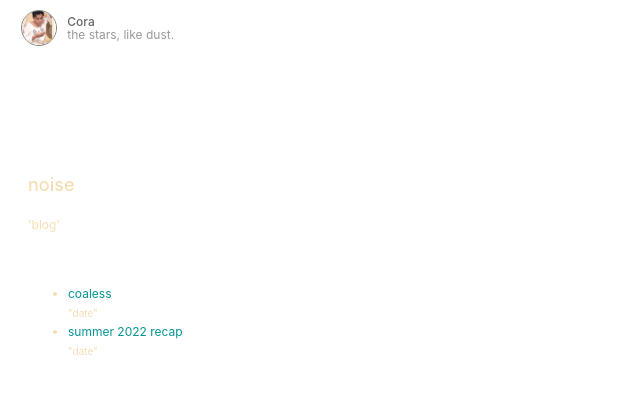
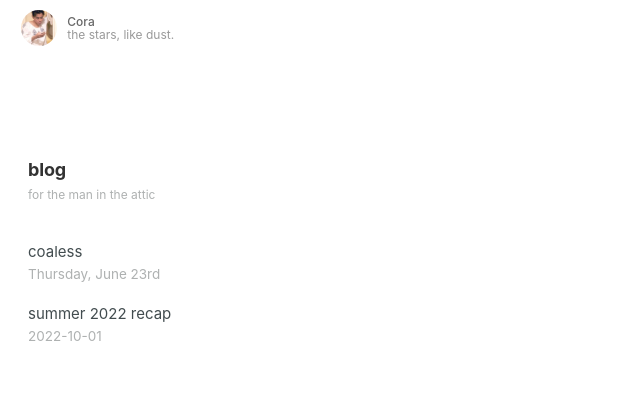
Before and after one commit to cora-type/nextjs-blog, a Next.js app: page /blog in a window 1280 px wide. Shown: the top 394 px of the page, without its empty margins (0-640 px from the left). Built offline with nearby package versions, Linux system fonts and the light colour scheme.

Commit message:
styling changes

```diff
--- a/components/layout.js
+++ b/components/layout.js
@@ -20,7 +20,7 @@ export default function Layout({ children, home }) {
                 <Image
                   priority
                   src="/images/profile.jpg"
-                  className={utilStyles.borderCircle}
+                  className={styles.borderCircle}
                   height={36}
                   width={36}
                   alt={name}
@@ -43,7 +43,7 @@ export default function Layout({ children, home }) {
                     <Image
                       priority
                       src="/images/profile.jpg"
-                      className={utilStyles.borderCircle}
+                      className={styles.borderCircle}
                       height={36}
                       width={36}
                       alt={name}
--- a/pages/blog.js
+++ b/pages/blog.js
@@ -1,5 +1,5 @@
 import Layout from "../components/layout";
-import utilStyles from "../styles/utils.module.css";
+import styles from "../styles/blog.module.css";
 import { getSortedPostsData } from "../lib/posts";
 import Link from "next/link";
 
@@ -9,18 +9,18 @@ import React from "react";
 export default function Blog({ allPostsData }) {
   return (
     <Layout>
-      <section className={`${utilStyles.headingMd} ${utilStyles.padding1px}`}>
-        <div className="">
-          <h2 className={utilStyles.headingLg}>noise</h2>
-        </div>
-        <div className={utilStyles.lightText}>'blog'</div>
-        <ul className={`${utilStyles.list} ${utilStyles.spacing}`}>
+      <section className={styles.section}>
+        <div className={styles.title}>blog</div>
+        <div className={styles.titleAbout}>for the man in the attic</div>
+      </section>
+      <section className={styles.section}>
+        <ul className={styles.list}>
           {allPostsData.map(({ id, date, title }) => (
-            <li className={utilStyles.listItem} key={id}>
+            <li className={styles.listItem} key={id}>
               <Link href={`/blog/${id}`}>
-                <div className={utilStyles.blogTitle}>{title}</div>
+                <div className={styles.heading}>{title}</div>
               </Link>
-              <small className={utilStyles.lightText}>"date"</small>
+              {<small className={styles.subHeading}>{date}</small>}
             </li>
           ))}
         </ul>
--- a/posts/coalesce.md
+++ b/posts/coalesce.md
@@ -1,6 +1,6 @@
 ---
 title: "coaless"
-date: "2022-10-27 12:39:00"
+date: "Thursday, June 23rd"
 ---
 
 This was a fun little project I scrapped together in a week using Reddit's Python API Wrapper (PRAW). Simply put it does a reddit based google search because reddit seems to be the only reliable place for general information and queries, and regular people are rapidly catching on. Looking up _"best olive oil"_ if you're just getting into cooking on Google alone will bombard you with advertisments, blog posts about advertisements, or just misinformation alltogether. However, looking the same thing up using Reddit's search engine will give you absolutely nothing because it's terrible to use and grossly unreliable. Using best of both worlds with Google's tried & true search algo and Reddit's database of endless, authentic information into one seamless process just makes it all way easier - rather than clicking link after link in Google, the webapp simply gathers all the comments into one place with their respective titles/labels. In hindsight, I think this would've been better as an extension rather than a whole separate webapp, maybe something I might work on in the future.
--- /dev/null
+++ b/styles/blog.module.css
@@ -0,0 +1,33 @@
+.title {
+  font-weight: 700;
+  font-size: 1.5rem;
+  color: #323232;
+  letter-spacing: -0.01125rem;
+}
+
+.titleAbout {
+  color: #aeb1b1;
+}
+
+.list {
+  list-style: none;
+  padding: 0;
+  margin: 0;
+}
+
+.listItem {
+  margin-bottom: 16px;
+}
+
+.heading {
+  color: rgb(66, 76, 79);
+  font-size: 1.25rem;
+}
+
+.subHeading {
+  color: #aeb1b1;
+  font-size: 1.125rem;
+}
+.section {
+  margin-bottom: 3rem;
+}
--- a/styles/global.css
+++ b/styles/global.css
@@ -39,16 +39,6 @@ img {
 ::selection {
   background-color: #bc6c25;
   color: #fff;
-}
-
-h2 {
-  font-weight: 500;
-}
-
-.verbal-abuse {
-  fill: white;
-  height: 36px;
-  width: 36px;
 }
 
 .postsLink {
@@ -94,3 +84,24 @@ h2 {
 .bread-active > a {
   color: #fff;
 }
+
+/* header  */
+
+.user {
+  display: inline-flex;
+  padding: 0 8pt;
+  justify-content: center;
+  align-items: center;
+  width: max-content;
+  max-width: 100%;
+}
+
+.borderCircle {
+  border-radius: 9999px;
+  display: inline-block;
+  position: relative;
+  overflow: hidden;
+  border: 1px solid rgb(128, 128, 128);
+  border-radius: 50%;
+  vertical-align: top;
+}
--- a/styles/home.module.css
+++ b/styles/home.module.css
@@ -1,4 +1,4 @@
-.homeHeading {
+.heading {
   display: flex;
   font-size: 16px;
   line-height: 1.4;
@@ -7,7 +7,7 @@
   letter-spacing: -0.01125rem;
 }
 
-.homeSubHeading {
+.subHeading {
   font-size: 1.2rem;
   margin-bottom: 0;
   color: #ffd078;
@@ -43,3 +43,18 @@
   display: flex;
   align-items: center;
 }
+
+.blogButton {
+  font-weight: 700;
+  font-size: 1.5rem;
+  margin-bottom: 2rem;
+  color: #323232;
+}
+
+.absurd {
+  translate: -2rem 0rem;
+}
+
+.section {
+  margin-bottom: 3rem;
+}
--- a/styles/utils.module.css
+++ b/styles/utils.module.css
@@ -1,12 +1,3 @@
-.homeHeading {
-  display: flex;
-  font-size: 16px;
-  line-height: 1.4;
-  margin: 0.5rem 0;
-  color: #323232;
-  letter-spacing: -0.01125rem;
-}
-
 .headingXl {
   font-size: 2rem;
   line-height: 1.3;
@@ -27,58 +18,10 @@
   line-height: 1.4;
 }
 
-/* header  */
-
-.user {
-  display: inline-flex;
-  padding: 0 8pt;
-  justify-content: center;
-  align-items: center;
-  width: max-content;
-  max-width: 100%;
-}
-
-.borderCircle {
-  border-radius: 9999px;
-  display: inline-block;
-  position: relative;
-  overflow: hidden;
-  border: 1px solid rgb(128, 128, 128);
-  border-radius: 50%;
-  vertical-align: top;
-}
-
-.homeSubHeading {
-  font-size: 1.2rem;
-  margin-bottom: 0;
-  color: #ffd078;
-}
-
 .blogTitle {
   color: #049494;
-}
-
-.homeSection {
-  padding-top: 1px;
-  margin-bottom: 2rem;
-}
-
-.about {
-  color: #aeb1b1;
-  font-size: 1rem;
 }
 
 .test {
   font-size: 10px;
 }
-
-.navLeft {
-  display: flex;
-  align-items: center;
-  line-height: 1;
-  flex-direction: row;
-}
-
-.spacing {
-  margin-top: 50px;
-}
```
Also changed, not shown: pages/index.js (+13 -12 lines).
